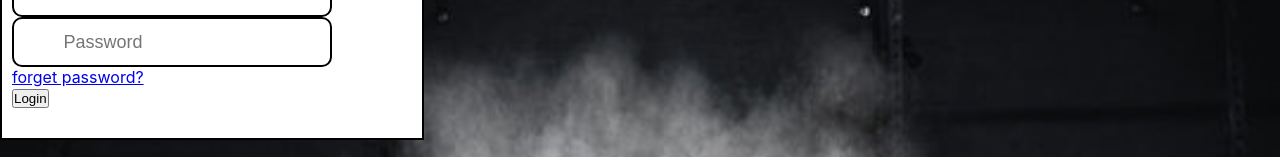
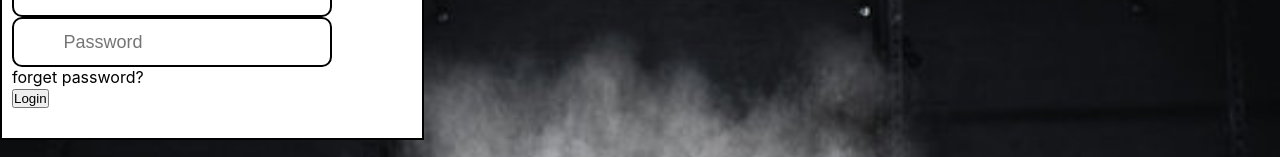
Before and after one commit to kalaimani2003/Gym-Project, a React (Vite) app: page /LoginPage in a window 1280 px wide. Shown: the part 129-286 px from the top of the page. Built offline with nearby package versions, Linux system fonts and the light colour scheme; some icons are missing.

Commit message:
forget password add

```diff
--- a/src/common/page-box/PageBox.jsx
+++ b/src/common/page-box/PageBox.jsx
@@ -3,7 +3,8 @@ import "./pagebox.css"
 import { Link } from 'react-router-dom'
 import logo from "../../assets/gym-logo.jpg"
 
-export const PageBox = ({ tit, subTit, inp_box1, inp_box2, ancorr, btnn }) => {
+export const PageBox = ({ tit, subTit, inp_box1, inp_box2, ancorr, btnn, setPageChange }) => {
+
     return (
         <>
             <div className="pagebox_con">
@@ -24,9 +25,9 @@ export const PageBox = ({ tit, subTit, inp_box1, inp_box2, ancorr, btnn }) => {
                         {inp_box1}
                         {inp_box2}
                     </div>
-                    <Link>
+                    <div onClick={() =>setPageChange("forgetPage")}>
                         {ancorr}
-                    </Link>
+                    </div>
                     <div className="pagebox_btn">
                         <button>{btnn}</button>
                     </div>
--- a/src/components/login-input/LoginInput.jsx
+++ b/src/components/login-input/LoginInput.jsx
@@ -1,4 +1,4 @@
-import React from 'react'
+import React, { useState } from 'react'
 import "./logininput.css"
 import { PageBox } from '../../common/page-box/PageBox'
 import { Inp } from '../../common/input-box/Inp'
@@ -7,16 +7,25 @@ import LockIcon from '@mui/icons-material/Lock';
 
 export const LoginInput = () => {
     // tit, subTit, inp_box1, inp_box2, ancorr, btnn
+
+    const [pageChange, setPageChange] = useState("loginPage")
     return (
         <>
             <div className="logininput_con">
-                <PageBox
+                {(pageChange == "loginPage") ? <PageBox
                     tit={"Login"}
                     inp_box1={<Inp inp_icon={<EmailIcon />} inp_type={"email"} inp_plac={"Email"} />}
                     inp_box2={<Inp inp_icon={<LockIcon />} inp_type={"password"} inp_plac={"Password"} />}
                     ancorr={"forget password?"}
                     btnn={"Login"}
-                />
+                    setPageChange={setPageChange}
+                /> : (pageChange == "forgetPage") ? <PageBox
+                    tit={"Forgot Your Password ?"}
+                    subTit={"Enter your Email below to receive your OTP"}
+                    inp_box1={<Inp inp_icon={<EmailIcon />} inp_type={"email"} inp_plac={"Email"} />}
+                    btnn={"Send"}
+                />:""}
+
             </div>
         </>
     )
```
